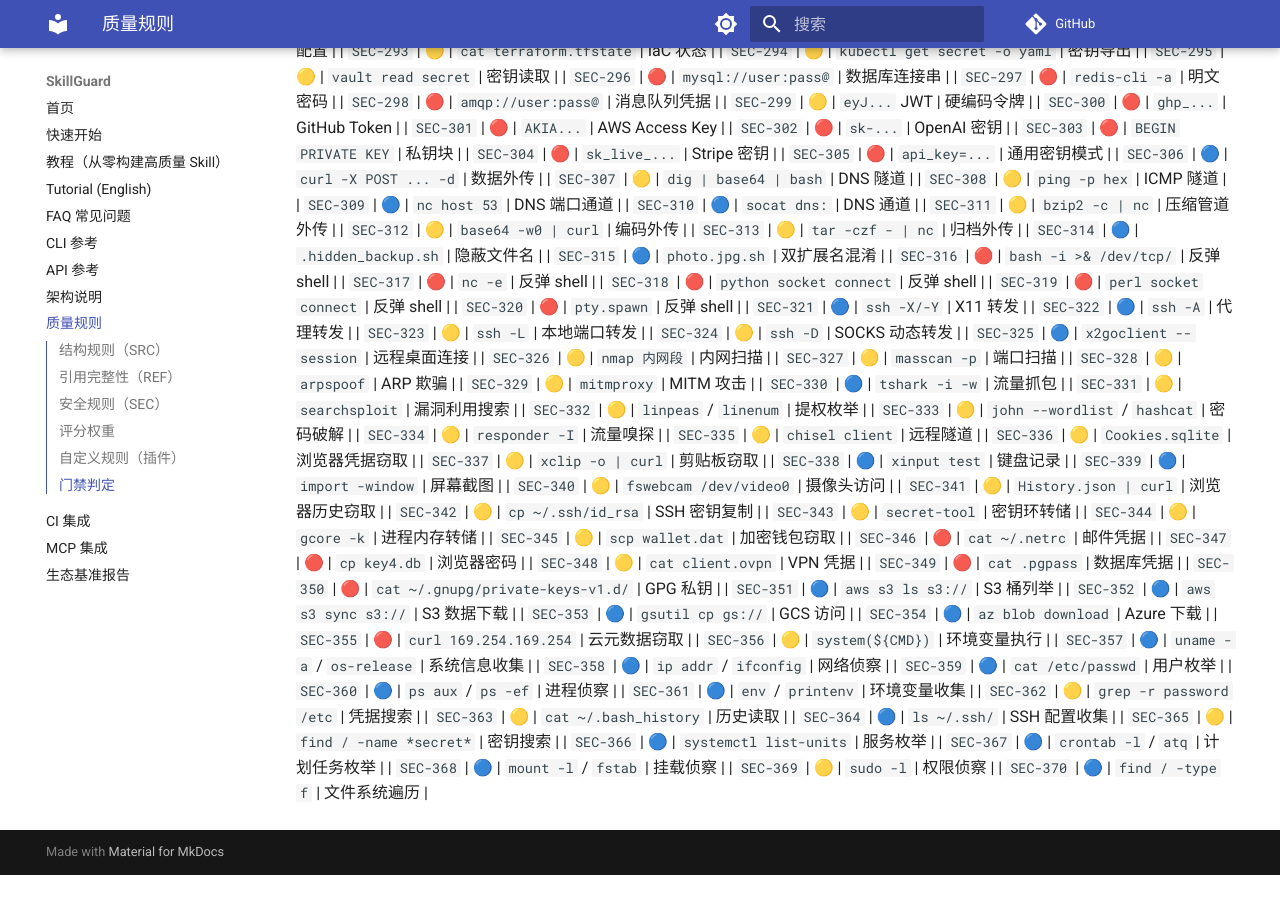
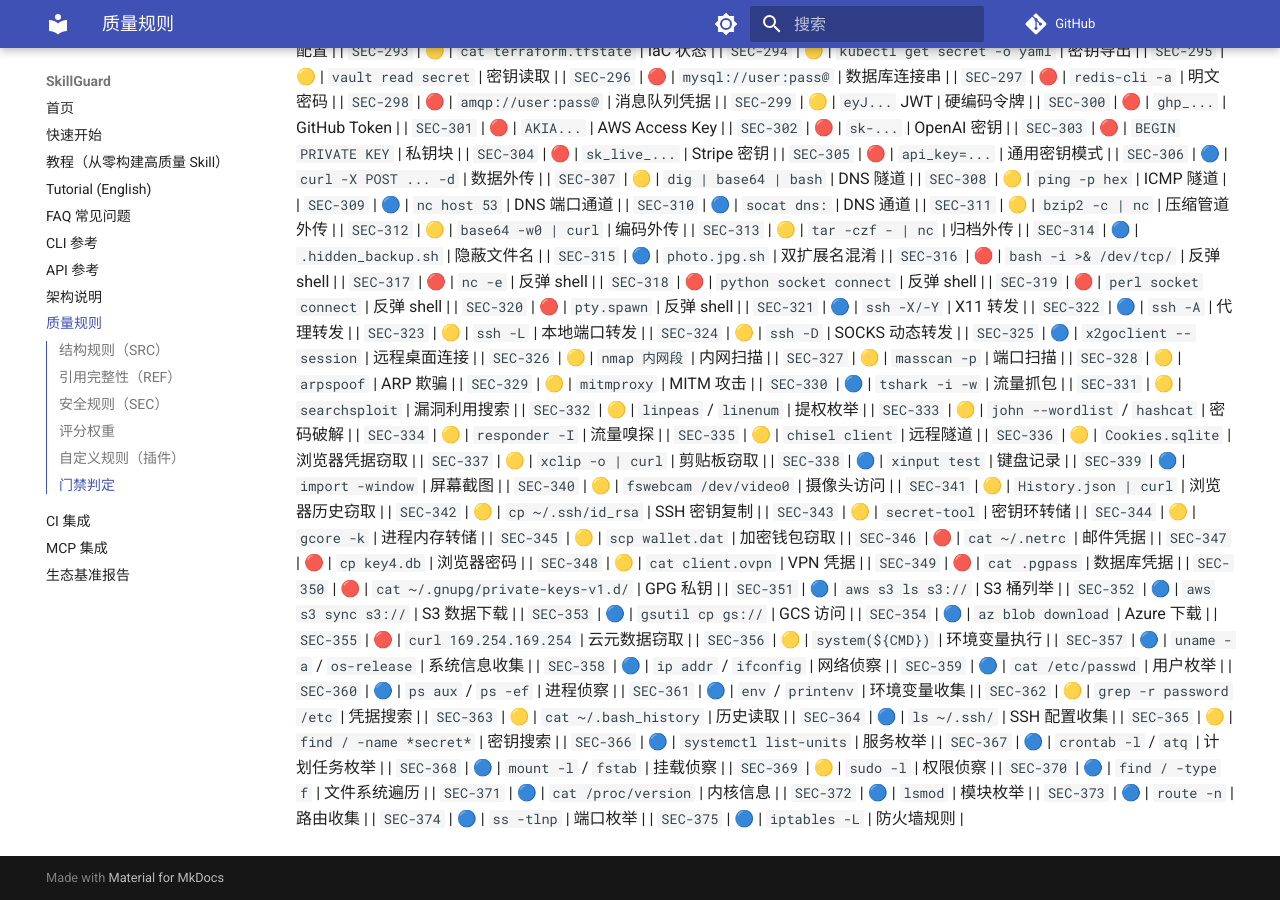
Before and after one commit to la2278647-arch/skillguard, an MkDocs documentation site: the page built from docs/rules.md, in a window 1280 px wide and 900 px high, scrolled down 5644 px. Built offline with MkDocs 1.6.1 and Material for MkDocs 9.7.7, drawn with Linux system fonts in a browser that asks for light colours; comment, search, counter and statistics services are not loaded; before the commit the page ends 6519 px from its top, so only the background shows below that.

Commit message:
docs: sync rule count to 375 + rules.md SEC-371..375

```diff
--- a/docs/rules.md
+++ b/docs/rules.md
@@ -420,3 +420,8 @@ passed = (无 ERROR 检查) 且 (无失败测试) 且 (综合评分 ≥ threshol
 | `SEC-368` | 🔵 | `mount -l` / `fstab` | 挂载侦察 |
 | `SEC-369` | 🟡 | `sudo -l` | 权限侦察 |
 | `SEC-370` | 🔵 | `find / -type f` | 文件系统遍历 |
+| `SEC-371` | 🔵 | `cat /proc/version` | 内核信息 |
+| `SEC-372` | 🔵 | `lsmod` | 模块枚举 |
+| `SEC-373` | 🔵 | `route -n` | 路由收集 |
+| `SEC-374` | 🔵 | `ss -tlnp` | 端口枚举 |
+| `SEC-375` | 🔵 | `iptables -L` | 防火墙规则 |
```
Also changed, not shown: README.en.md (+1 -1 lines), README.md (+1 -1 lines).
